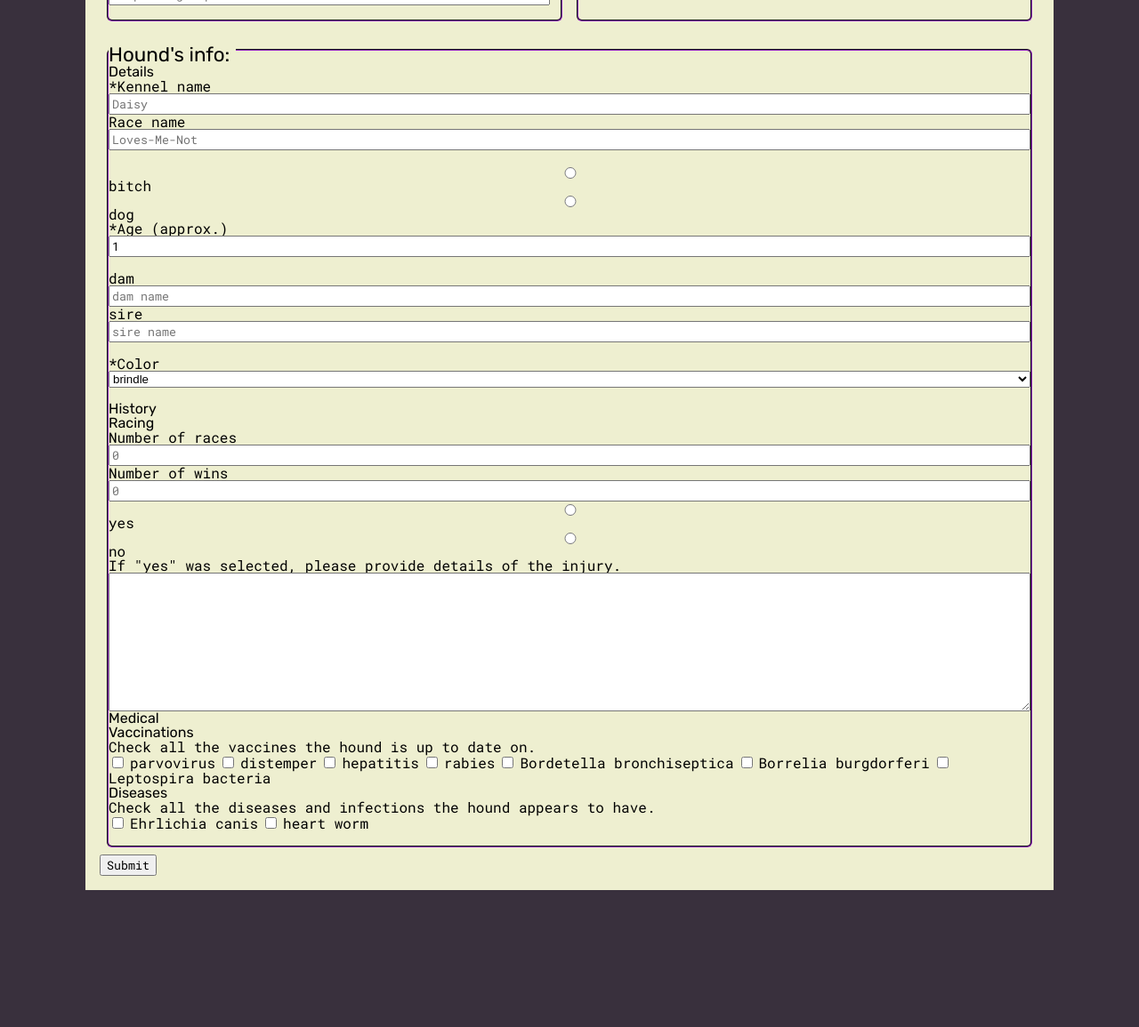
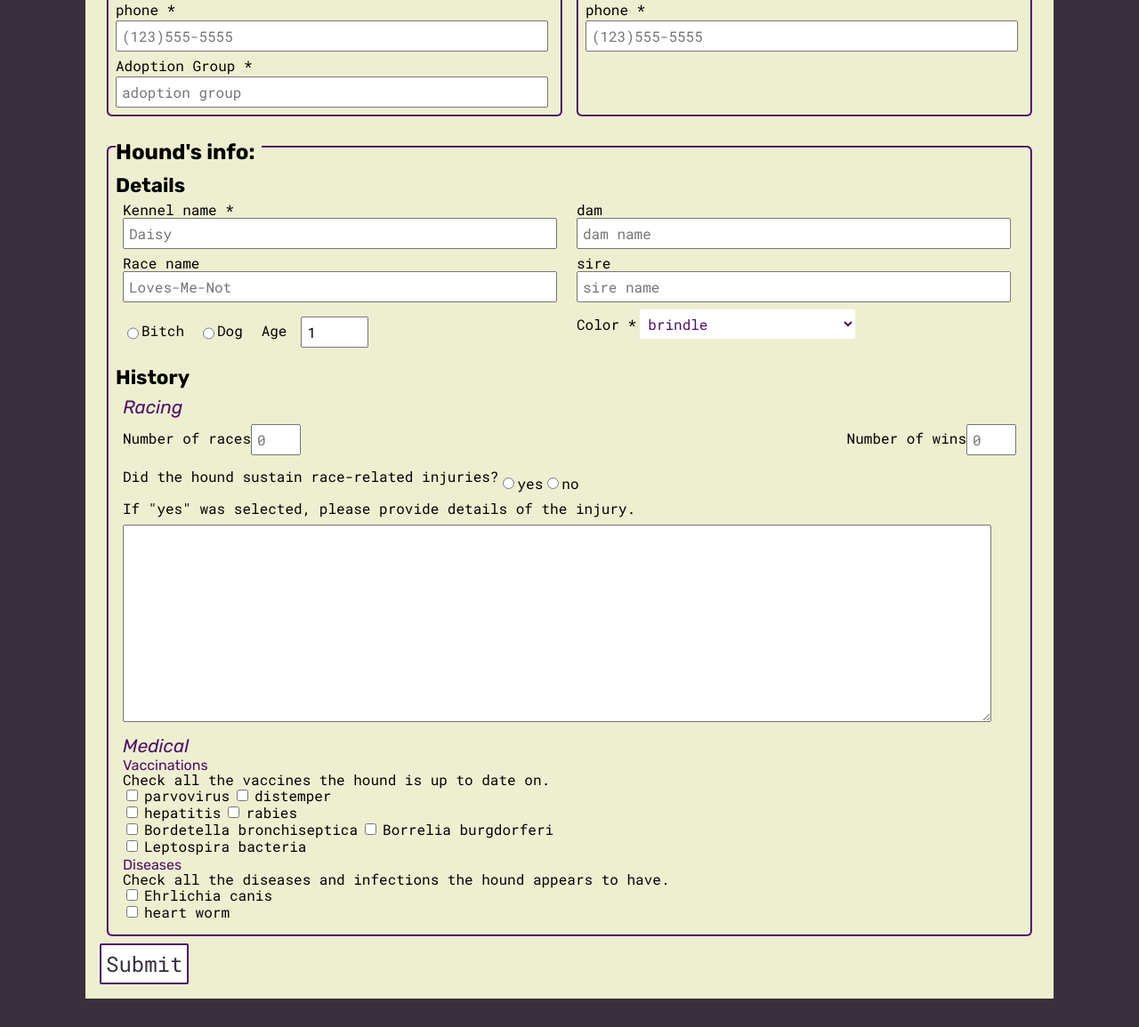
Before and after one commit to ihatetoast/fcc_rwd_survey_form, a plain HTML site: page index.html in a window 1280 px wide. Shown: the part 432-1587 px from the top of the page at 89% size. Before the commit the page ends 1465 px from the top, so only its background shows below. Drawn offline with Linux system fonts and the light colour scheme.

Commit message:
finished styling. submitting now

```diff
--- a/index.html
+++ b/index.html
@@ -24,7 +24,7 @@
   <div id="form-div">
     <form id="survey-form" action="submit">
       <fieldset id="date-fieldset">
-        <label for="intake-date">*Intake Date</label>
+        <label for="intake-date">Intake Date *</label>
         <input type="date" id="intake-date" name="intake-date" required>
       </fieldset>
       <div class="humans">
@@ -33,51 +33,59 @@
           <legend>
             <h2>Volunteer's info:</h2>
           </legend>
-          <label id="name-label" for="name">*Volunteer's Name</label>
+          <label id="name-label" for="name">Volunteer's Name *</label>
           <input id="name" name="name" type="text" placeholder="your name" required>
-          <label id="email-label" for="email">*email</label>
+          <label id="email-label" for="email">email *</label>
           <input id="email" name="email" type="email" placeholder="email@domain.com" required>
-          <label for="phone">*phone</label>
+          <label for="phone">phone *</label>
           <input type="tel" placeholder="(123)555-5555" required>
-          <label for="group">*Adoption Group</label>
+          <label for="group">Adoption Group *</label>
           <input name="group" type="text" placeholder="adoption group" required>
         </fieldset>
+        <!--     SURRENDERER'S INFO -->
         <fieldset id="surrenderer_info">
           <legend>
             <h2>Surrenderer's info:</h2>
           </legend>
-          <label for="surrenderer">*Surrendered by </label>
+          <label for="surrenderer">Surrendered by *</label>
           <input name="surrenderer" type="text" placeholder="trainer, track, shelter" required>
           <label for="surr_email">email</label>
           <input name="surr_email" type="email" placeholder="email">
-          <label for="phone">*phone</label>
+          <label for="phone">phone *</label>
           <input type="tel" placeholder="(123)555-5555" required>
         </fieldset>
       </div>
+      <!-- end humans -->
+
+
       <fieldset id="hound_info">
         <legend>
           <h2>Hound's info:</h2>
         </legend>
         <h3>Details</h3>
-        <label for="kennel">*Kennel name</label>
-        <input name="kennel" type="text" placeholder="Daisy" required>
+        <div class="details">
+          <div class="details1">
+            <label for="kennel">Kennel name *</label>
+            <input class="input-field" name="kennel" type="text" placeholder="Daisy" required>
             <label for="race">Race name</label>
-        <input name="race" type="text" placeholder="Loves-Me-Not">
-        <br />
+            <input class="input-field" name="race" type="text" placeholder="Loves-Me-Not">
+            <div class="sex-age">
+              <input type="radio" id="bitch" name="sex" value="bitch">
+              <label class="sex" for="bitch">Bitch</label>
+              <input type="radio" id="dog" name="sex" value="dog">
+              <label class="sex" for="dog">Dog</label>
+              <label id="number-label" for="age">Age</label>
+              <input name="age" id="age" type="number" value="1" step="0.1" min="0" max="15">
+            </div>
+          </div>
+          <!--  end of details1 -->
+          <div class="details2">
+            <label for="dam">dam</label>
+            <input class="input-field" name="dam" type="text" placeholder="dam name">
+            <label for="sire">sire</label>
+            <input class="input-field" name="sire" type="text" placeholder="sire name">
 
-        <input type="radio" id="bitch" name="sex" value="bitch">
-        <label for="bitch">bitch</label>
-        <input type="radio" id="dog" name="sex" value="dog">
-        <label for="dog">dog</label>
-        <label id="number-label" for="age">*Age (approx.)</label>
-        <input name="age" id="age" type="number" value="1" step="0.1" min="0" max="15" required>
-        <br />
-        <label for="dam">dam</label>
-        <input name="dam" type="text" placeholder="dam name">
-        <label for="sire">sire</label>
-        <input name="sire" type="text" placeholder="sire name">
-        <br />
-        <label for="color">*Color</label>
+            <label for="color">Color *</label>
             <select id="dropdown" name="color" required>
               <option value="white">white</option>
               <option value="black">black</option>
@@ -99,48 +107,83 @@
               <option value="white and brindle">white and brindle</option>
               <option value="white and brindle">white and brindle tick</option>
             </select>
-        <br />
+          </div>
+          <!-- end of  details2 -->
+        </div>
+        <!-- end of details -->
+
+        <!-- HISTORY -->
         <h3>History</h3>
+        <div class="histories">
           <h4>Racing</h4>
+          <div class="races-wins">
+            <div class="label-input">
               <label for="races">Number of races</label>
               <input name="races" id="number" type="number" placeholder="0" min="0" max="50">
+            </div>
+            <div class="label-input">
               <label for="wins">Number of wins</label>
               <input name="wins" id="wins" type="number" placeholder="0" min="0" max="10">
+            </div>
+          </div>
+          <div class="label-input">
+            <p>Did the hound sustain race-related injuries?</p>
             <input type="radio" id="yes" name="injured" value="yes">
             <label for="yes">yes</label>
             <input type="radio" id="no" name="injured" value="no">
             <label for="no">no</label>
+          </div>
           <p>If "yes" was selected, please provide details of the injury.</p>
           <textarea name="" id="injury-details" cols="50" rows="10"></textarea>
+          <!-- MEDICAL -->
           <h4>Medical</h4>
           <div class="vax">
             <h5>Vaccinations</h5>
             <p>Check all the vaccines the hound is up to date on.</p>
+            <div class="vax">
               <input type="checkbox" name="vax" value="parvovirus">
               <label for="parvovirus">parvovirus</label>
               <input type="checkbox" name="vax" value="distemper">
               <label for="distemper">distemper</label>
+            </div>
+            <div class="vax">
               <input type="checkbox" name="vax" value="hepatitis">
               <label for="hepatitis">hepatitis</label>
+
               <input type="checkbox" name="vax" value="rabies">
               <label for="rabies">rabies</label>
+            </div>
+            <div class="vax">
               <input type="checkbox" name="vax" value="bordetella bronchiseptica">
               <label for="bordetella bronchiseptica">Bordetella bronchiseptica</label>
               <input type="checkbox" name="vax" value="Borrelia burgdorferi">
               <label for="Borrelia burgdorferi">Borrelia burgdorferi</label>
+            </div>
+            <div class="vax">
               <input type="checkbox" name="vax" value="Leptospira bacteria">
               <label for="Leptospira bacteria">Leptospira bacteria</label>
             </div>
+          </div>
+          <!-- END VAX -->
+          <h5>Diseases</h5>
           <div class="diseases">
-          <h5>Diseases</h5>
             <p>Check all the diseases and infections the hound
               <em>appears</em> to have.</p>
+            <div class="disease">
               <input type="checkbox" name="disease" value="Ehrlichia canis">
               <label for="Ehrlichia canis">Ehrlichia canis</label>
+            </div>
+            <div class="disease">
               <input type="checkbox" name="disease" value="heart worm">
               <label for="heart worm">heart worm</label>
             </div>
+          </div>
+          <!-- END DISEASES -->
+        </div>
+        <!-- END HISTORIES -->
       </fieldset>
+      <!-- END HOUND INFO FIELD SET -->
+
       <input id="submit" type="submit">
 
     </form>
--- a/style.css
+++ b/style.css
@@ -1,17 +1,3 @@
-/* todo:
-X choose fonts
-X choose colours
-make a flex layout and apply.
-choose sizes for headlines, fieldsets
-! in html file, divvy up fieldsets into sub divs for layout.
-*/
-
-/* it's a survey, so don't overdo the styling. Do it and be done. */
-/*
-FONTS
-font-family: 'Rubik', sans-serif; -->Rubik:400,400i,700 all headers
-font-family: 'Roboto Mono', monospace; -->p, text
-*/
 h1,
 h2,
 h3,
@@ -22,8 +8,19 @@ h6 {
 }
 p,
 label,
-input {
+input,
+textarea {
   font-family: 'Roboto Mono', monospace;
+}
+label {
+  margin-top: 0.5em;
+  margin-bottom: 0.25em;
+}
+input,
+#dropdown,
+textarea {
+  font-size: 1em;
+  padding: 5px;
 }
 body {
   display: flex;
@@ -49,10 +46,29 @@ h1 {
   margin: 0.5em auto;
 }
 h2 {
-  font-size: 1.4em;
-  font-weight: 400;
+  font-size: 1.5em;
+  font-weight: bold;
   margin-top: 0.5em;
   margin-right: 0.3em;
+}
+h3 {
+  font-size: 1.4em;
+  font-weight: bold;
+  margin-top: 0.3em;
+  margin-right: 0.3em;
+}
+h4 {
+  font-size: 1.3em;
+  color: #4e1068;
+  font-style: italic;
+  margin-top: 0.2em;
+  margin-right: 0.2em;
+}
+h5 {
+  font-size: 1em;
+  color: #4e1068;
+  margin-top: 0.2em;
+  margin-right: 0.2em;
 }
 #description {
   font-family: 'Rubik', sans-serif;
@@ -67,6 +83,96 @@ h2 {
 .humans {
   display: flex;
   flex-direction: column;
+}
+.details {
+  display: flex;
+  flex-direction: column;
+}
+.details1 input,
+.details2 input {
+  margin-bottom: 0.5em;
+}
+.details1,
+.details2 {
+  flex: 1;
+  margin: 0.5em;
+}
+.histories {
+  margin: 0.5em;
+}
+textarea {
+  margin-top: 10px;
+  margin-bottom: 10px;
+}
+#volunteer_info,
+#surrenderer_info,
+#hound_info {
+  border: 2px groove #4e1068;
+  border-radius: 6px;
+  padding-bottom: 1em;
+}
+#volunteer_info,
+#surrenderer_info,
+#hound_info {
+  display: flex;
+  flex-direction: column;
+  padding: 0.5em;
+}
+#volunteer_info input,
+#surrenderer_info input,
+.input-field,
+textarea {
+  width: 96%;
+}
+.sex-age {
+  display: flex;
+  justify-content: flex-start;
+  margin-top: 0.5em;
+}
+.sex {
+  margin-right: 1em;
+}
+#number-label {
+  margin-left: 0.3em;
+}
+
+#number-label {
+  margin-right: 1em;
+}
+#dropdown {
+  background-color: white;
+  color: #4e1068;
+  font-size: 1em;
+  font-family: 'Roboto Mono', monospace;
+  border-radius: 0;
+  border-width: 0;
+}
+.races-wins {
+  display: flex;
+  flex-direction: column;
+}
+.label-input {
+  display: flex;
+  flex-wrap: wrap;
+  margin-top: 0.5em;
+  margin-bottom: 0.5em;
+}
+.diseases {
+  display: flex;
+  flex-direction: column;
+}
+
+#submit {
+  border: 2px solid #4e1068;
+  width: 100%;
+  border-radius: 2px;
+  background: white;
+  color: #39303d;
+  font-size: 1.5em;
+}
+#submit:hover {
+  color: #4e1068;
+  background-color: #edf26a;
 }
 @media screen and (min-width: 414px) {
   h1 {
@@ -97,90 +203,20 @@ h2 {
   #hound_info {
     margin: 0.5em;
   }
+  .races-wins {
+    flex-direction: row;
+    justify-content: space-between;
+  }
+  #submit {
+    width: fit-content;
+  }
 }
 @media screen and (min-width: 1024px) {
   #intro,
   #form-div {
     margin: 1em 5em;
   }
+  .details {
+    flex-direction: row;
+  }
 }
-#volunteer_info,
-#surrenderer_info,
-#hound_info {
-  border: 2px groove #4e1068;
-  border-radius: 6px;
-  padding-bottom: 1em;
-}
-#volunteer_info,
-#surrenderer_info,
-#hound_info {
-  display: flex;
-  flex-direction: column;
-}
-#volunteer_info input,
-#surrenderer_info input {
-  width: 96%;
-}
-.color-primary-0 {
-  color: #39303d;
-} /* body */
-.color-primary-1 {
-  color: #4e1068;
-}
-.color-primary-2 {
-  color: #4c245e;
-}
-.color-primary-3 {
-  color: #211327;
-}
-.color-primary-4 {
-  color: #1d0b24;
-}
-
-.color-secondary-1-0 {
-  color: #5aa485;
-} /* Main Secondary color (1) */
-.color-secondary-1-1 {
-  color: #a5c9b9;
-}
-.color-secondary-1-2 {
-  color: #85bba4;
-}
-.color-secondary-1-3 {
-  color: #3a916b;
-}
-.color-secondary-1-4 {
-  color: #23855b;
-}
-
-.color-secondary-2-0 {
-  color: #5b5347;
-} /* Main Secondary color (2) */
-.color-secondary-2-1 {
-  color: #867863;
-}
-.color-secondary-2-2 {
-  color: #766a58;
-}
-.color-secondary-2-3 {
-  color: #716552;
-}
-.color-secondary-2-4 {
-  color: #7b6c54;
-}
-
-.color-complement-0 {
-  color: #edf26a;
-} /* Main Complement color */
-.color-complement-1 {
-  color: #eeefd0;
-} /*form*/
-.color-complement-2 {
-  color: #fbfdb8;
-}
-.color-complement-3 {
-  color: #eff633;
-}
-.color-complement-4 {
-  color: #f4fd00;
-}
```
Lines whose indentation alone changed are shown as unchanged.
